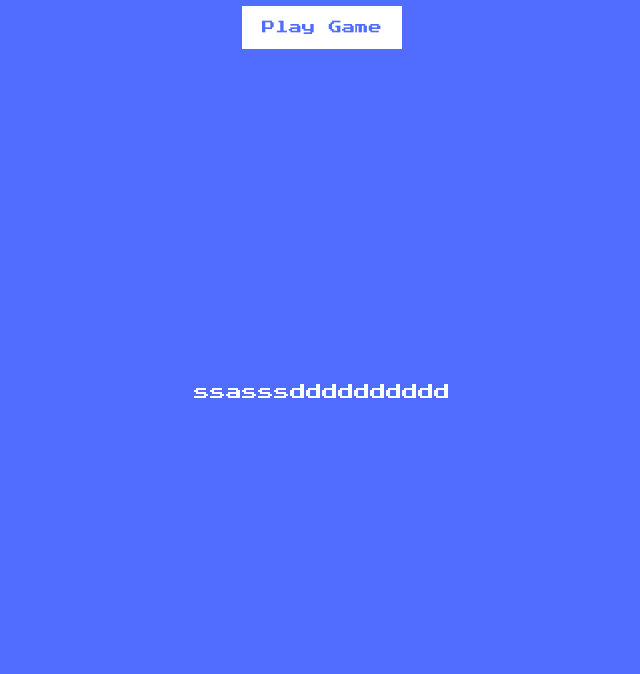
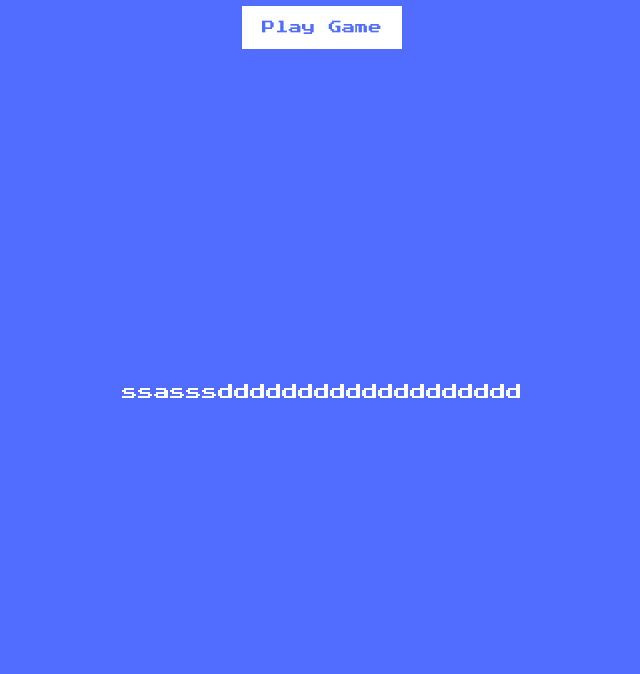
Before and after one commit to TiSou1/50Projects, a plain HTML site: page 50.insect-catch-game/index.html in a window 1280 px wide. Shown: the part 416-1090 px from the top of the page, without its empty margins (318-958 px from the left). Drawn offline with Linux system fonts and the light colour scheme.

Commit message:
udate index.html\n\n asss

```diff
--- a/50.insect-catch-game/index.html
+++ b/50.insect-catch-game/index.html
@@ -13,7 +13,7 @@
       <button class="btn" id="start-btn">Play Game</button>
     </div>
 
-    <div>ssasssdddddddddd</div>
+    <div>ssasssddddddddddddddddddd</div>
 
     <div class="screen">
       <h1>What is your "favorite" insect?</h1>
```
